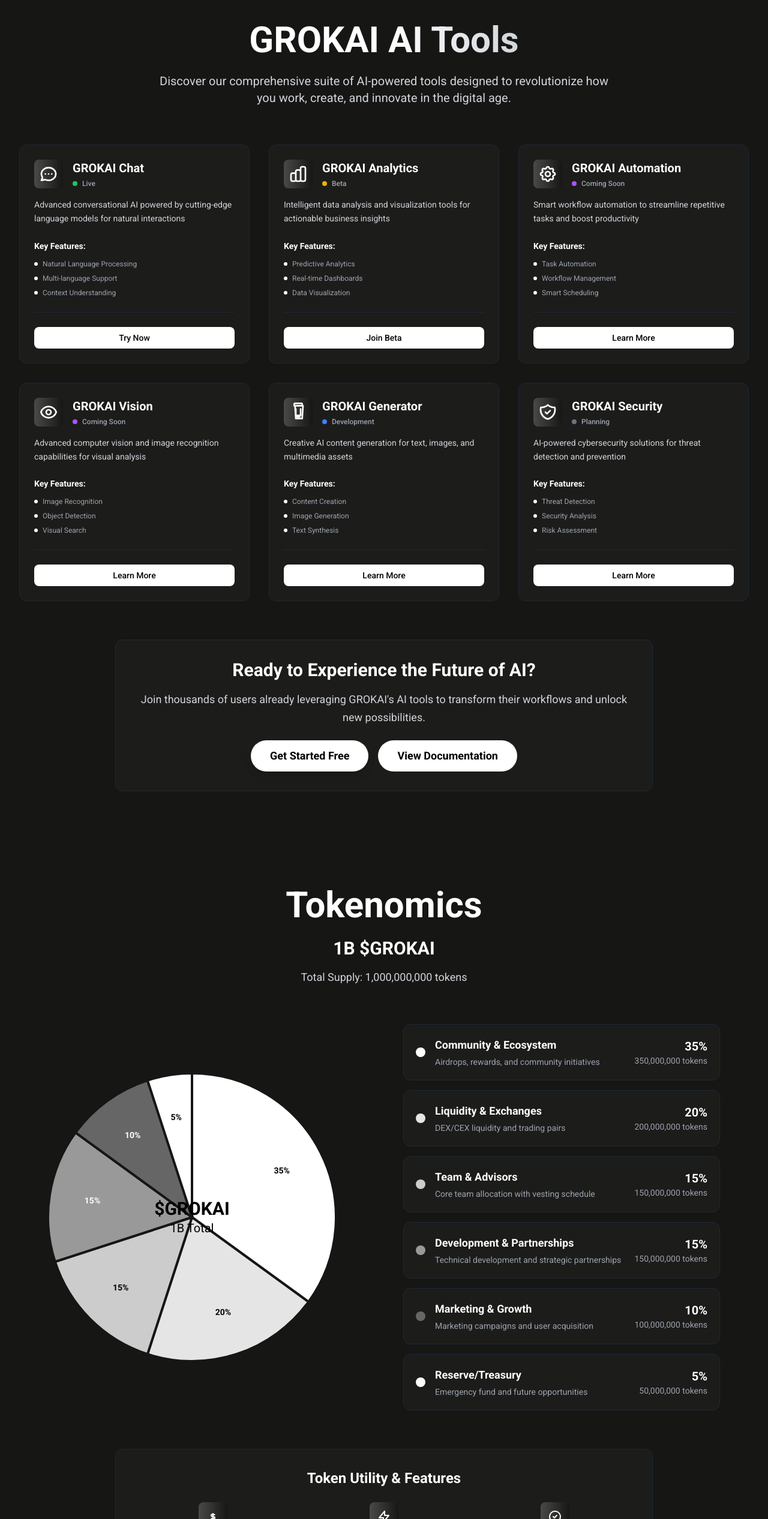
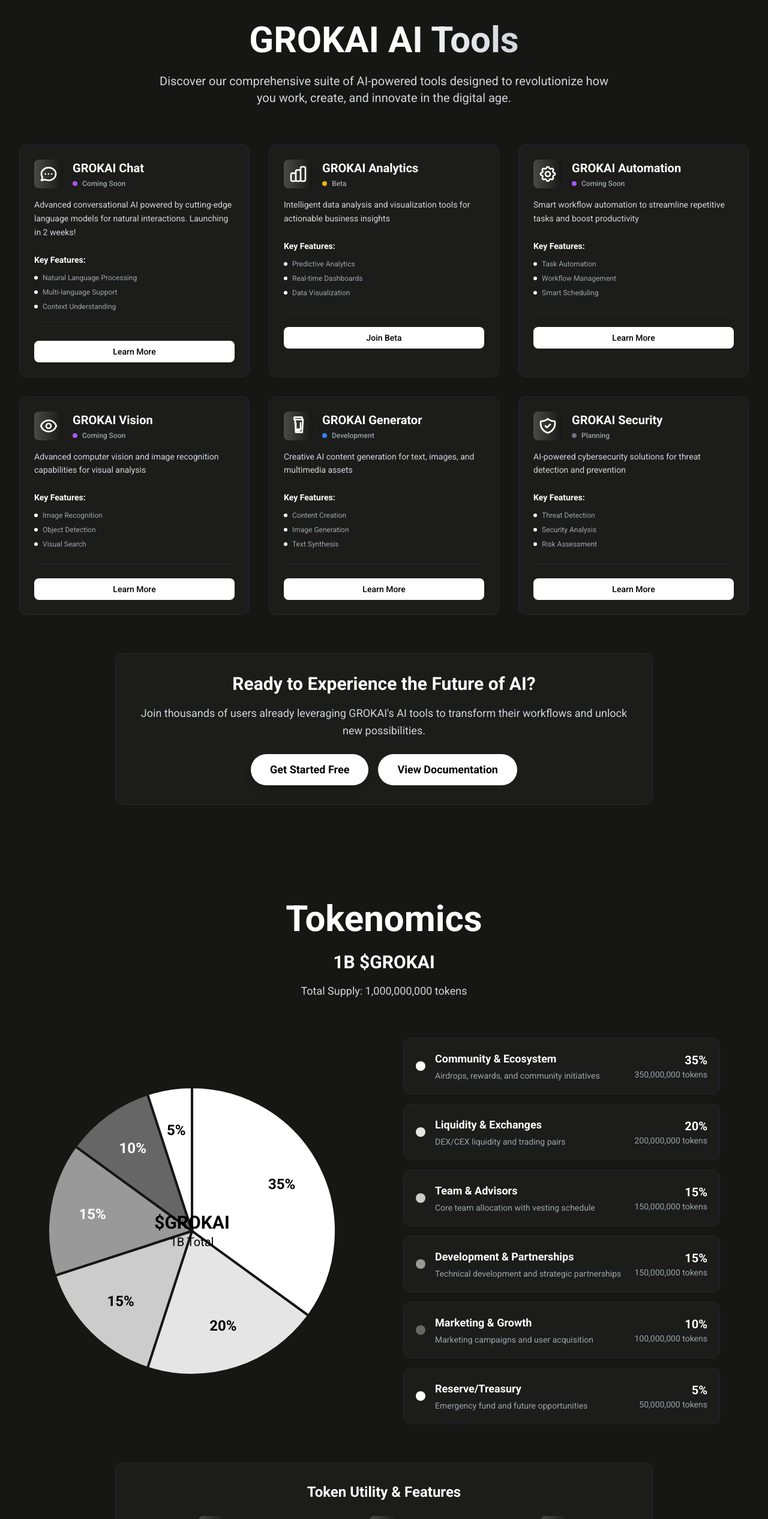
Before and after one commit to Ashik70021/GROKAI-Website, a React (Vite) app: page / in a window 1280 px wide. Shown: the part 1513-4045 px from the top of the page at 60% size. Built offline with nearby package versions, Linux system fonts and the light colour scheme.

Commit message:
fix issues

```diff
--- a/src/components/body/Tokenomics.jsx
+++ b/src/components/body/Tokenomics.jsx
@@ -74,7 +74,7 @@ const Tokenomics = () => {
                         y={labelY}
                         textAnchor="middle"
                         dominantBaseline="middle"
-                        className="text-xs sm:text-sm font-bold"
+                        className="text-2xl font-bold"
                         fill={color === '#FFFFFF' || color === '#E5E5E5' || color === '#CCCCCC' ? '#000000' : '#FFFFFF'}
                         transform={`rotate(90 ${labelX} ${labelY})`} // Rotate text back to normal since SVG is rotated
                     >
@@ -110,7 +110,7 @@ const Tokenomics = () => {
                                     width="280"
                                     height="280"
                                     viewBox="0 0 560 560"
-                                    className="transform -rotate-90 w-[280px] h-[280px] sm:w-[360px] sm:h-[360px] lg:w-[560px] lg:h-[560px] mx-auto"
+                                    className="transform -rotate-90 w-[400px] h-[400px] sm:w-[400px] sm:h-[400px] lg:w-[560px] lg:h-[560px] mx-auto"
                                     preserveAspectRatio="xMidYMid meet"
                                 >
                                     {segmentsWithAngles.map((segment, index) =>
--- a/src/components/body/Tools.jsx
+++ b/src/components/body/Tools.jsx
@@ -7,14 +7,14 @@ const Tools = () => {
         {
             id: 1,
             name: "GROKAI Chat",
-            description: "Advanced conversational AI powered by cutting-edge language models for natural interactions",
+            description: "Advanced conversational AI powered by cutting-edge language models for natural interactions. Launching in 2 weeks!",
             icon: (
                 <svg className="w-8 h-8" fill="none" stroke="currentColor" viewBox="0 0 24 24">
                     <path strokeLinecap="round" strokeLinejoin="round" strokeWidth={2} d="M8 12h.01M12 12h.01M16 12h.01M21 12c0 4.418-4.03 8-9 8a9.863 9.863 0 01-4.255-.949L3 20l1.395-3.72C3.512 15.042 3 13.574 3 12c0-4.418 4.03-8 9-8s9 3.582 9 8z" />
                 </svg>
             ),
             features: ["Natural Language Processing", "Multi-language Support", "Context Understanding"],
-            status: "Live"
+            status: "Coming Soon"
         },
         {
             id: 2,
```
